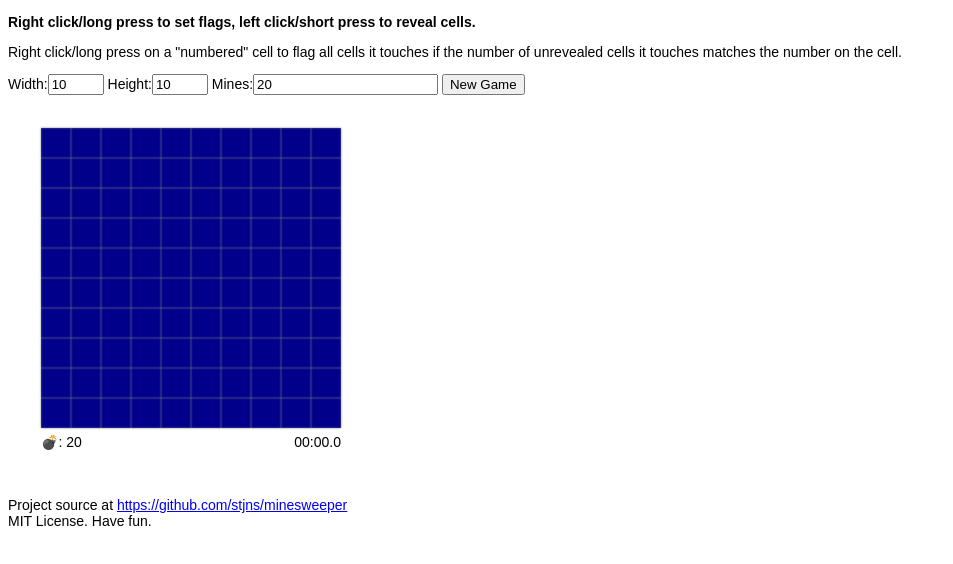
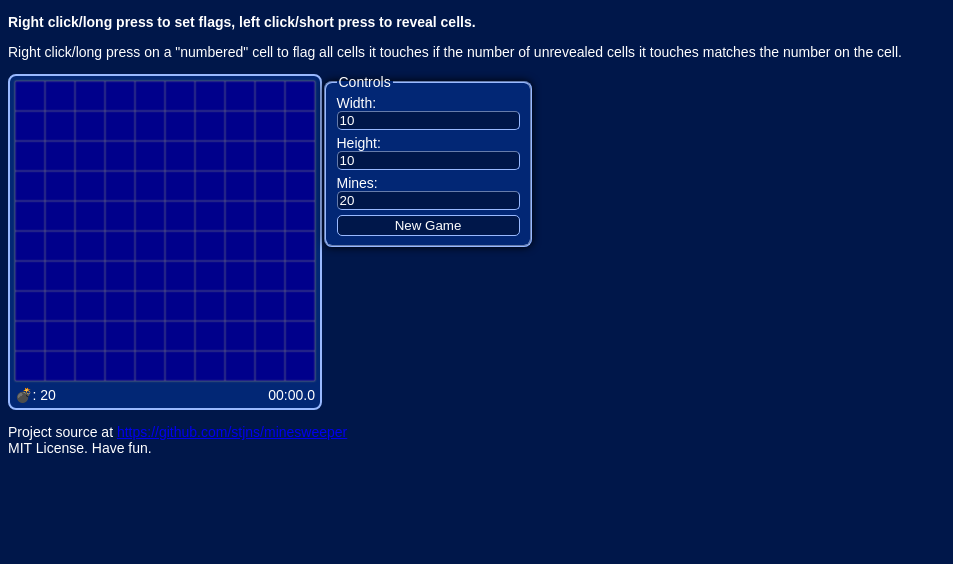
Before and after one commit to stjns/minesweeper, a website built with Parcel: page src/index.html in a window 1280 px wide. Shown: the whole page, without its empty margins (0-953 px from the left). Built offline with nearby package versions, Linux system fonts and the light colour scheme.

Commit message:
Set Page Colors and Style Controls

```diff
--- a/src/index.html
+++ b/src/index.html
@@ -11,13 +11,19 @@
         Right click/long press on a "numbered" cell to flag all cells it touches if the number of unrevealed cells
         it touches matches the number on the cell.
     </p>
-    <div id="controls">
-        <label>Width:</label><input placeholder="10" min="5" max="40" id="txt-board-width" type="number">
-        <label>Height:</label><input placeholder="10" min="5" max="40" id="txt-board-height" type="number">
-        <label>Mines:</label><input placeholder="20" min="1" id="txt-mines" type="number">
-        <button id="btn-new-game">New Game</button>
+
+    <div id="game-board_controls">
+        <div id="game-board"></div>
+        <form id="controls">
+            <fieldset>
+                <legend>Controls</legend>
+                <label>Width:</label><input placeholder="10" min="5" max="40" id="txt-board-width" type="number">
+                <label>Height:</label><input placeholder="10" min="5" max="40" id="txt-board-height" type="number">
+                <label>Mines:</label><input placeholder="20" min="1" id="txt-mines" type="number">
+                <button id="btn-new-game">New Game</button>
+            </fieldset>
+        </form>
     </div>
-    <div id="game-board"></div>
 
     <p>
         Project source at <a href="https://github.com/stjns/minesweeper">https://github.com/stjns/minesweeper</a>
--- a/src/style.css
+++ b/src/style.css
@@ -1,13 +1,77 @@
+/* Palette */
+:root {
+    --dark_primary: #00174a;
+    --dark_secondary: #022775;
+    --light_primary: #dbe7ff;
+    --light_secondary: #99b9ff;
+    --font_light: #fff;
+    --font_dark: #000;
+}
+
+/* General */
 body {
+    /* display: flex;
+    flex-direction: column;
+    flex-wrap: nowrap; */
     font-size: 14px;
     font-family: Arial, Helvetica, sans-serif;
+    background-color: var(--dark_primary);
+    color: var(--font_light);
 }
 
+fieldset {
+    border-color: var(--light_secondary);
+    background-color: var(--dark_secondary);
+}
+
+#game-board_controls {
+    display: flex;
+    /* align-items: center; */
+}
+
+/* controls */
+#controls {
+    display: inline-block;
+}
+
+#controls fieldset {
+    display: flex;
+    flex-direction: column;
+    border-radius: 8px;
+    box-shadow: 0 0 8px var(--font_dark);
+}
+
+#controls fieldset input{
+    border-color: var(--light_secondary);
+    border-radius: 5px;
+    border-width: 1px;
+    margin-bottom: 5px;
+    background-color: var(--dark_primary);
+    color: var(--font_light);
+}
+
+/* input::placeholder, input::-moz-placeholder, input::-webkit-input-placeholder {
+    color: pink;
+} */
+
+#controls fieldset button {
+    background-color: var(--dark_primary);
+    border: 1px solid var(--light_secondary);
+    color: var(--font_light);
+    border-radius: 5px;
+    padding: 2px;
+}
+
+
+/* game-board */
 #game-board {
-    margin: 25px;
+    /* margin: 25px; */
     touch-action: manipulation;
-    padding: 5px;
+    padding: 2px;
     display: inline-block;
+    border: 2px solid var(--light_secondary);
+    border-radius: 8px;
+    background-color: var(--dark_secondary);
 }
 
 #game-board > div {
```
